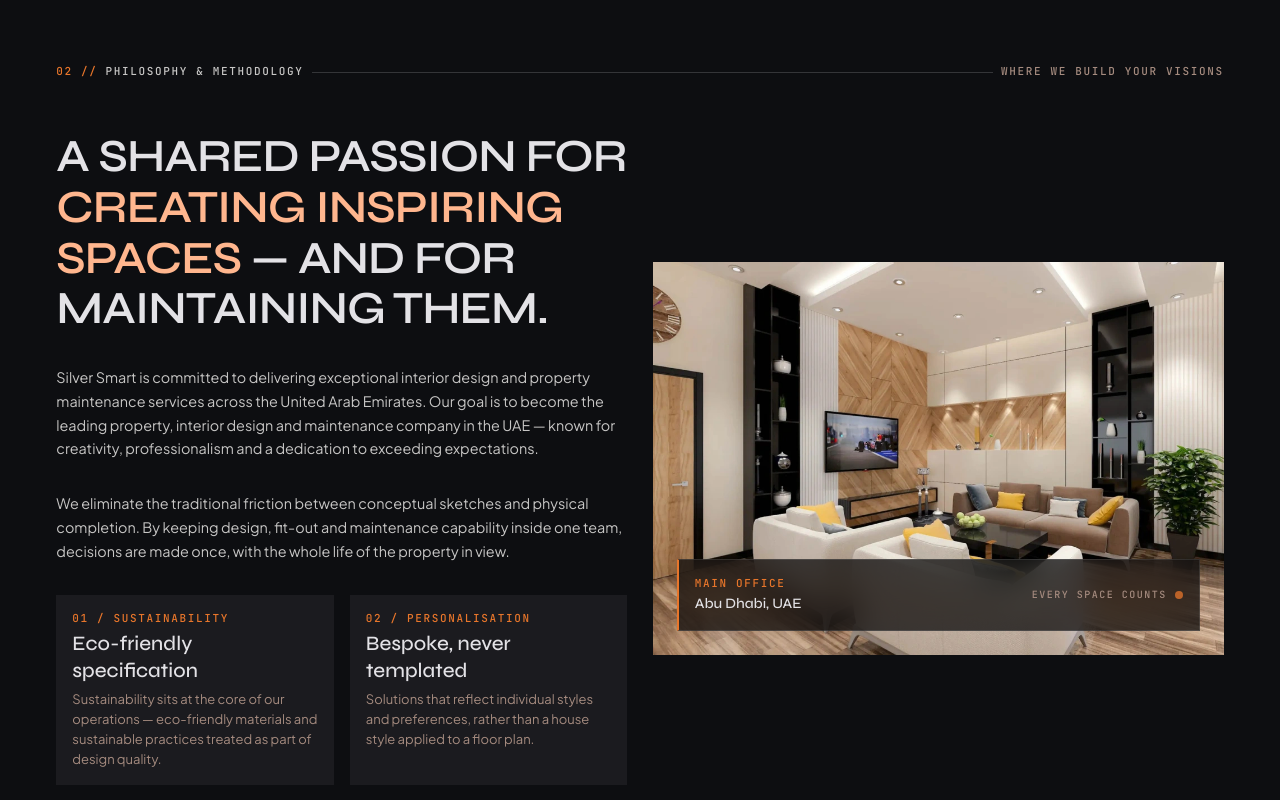
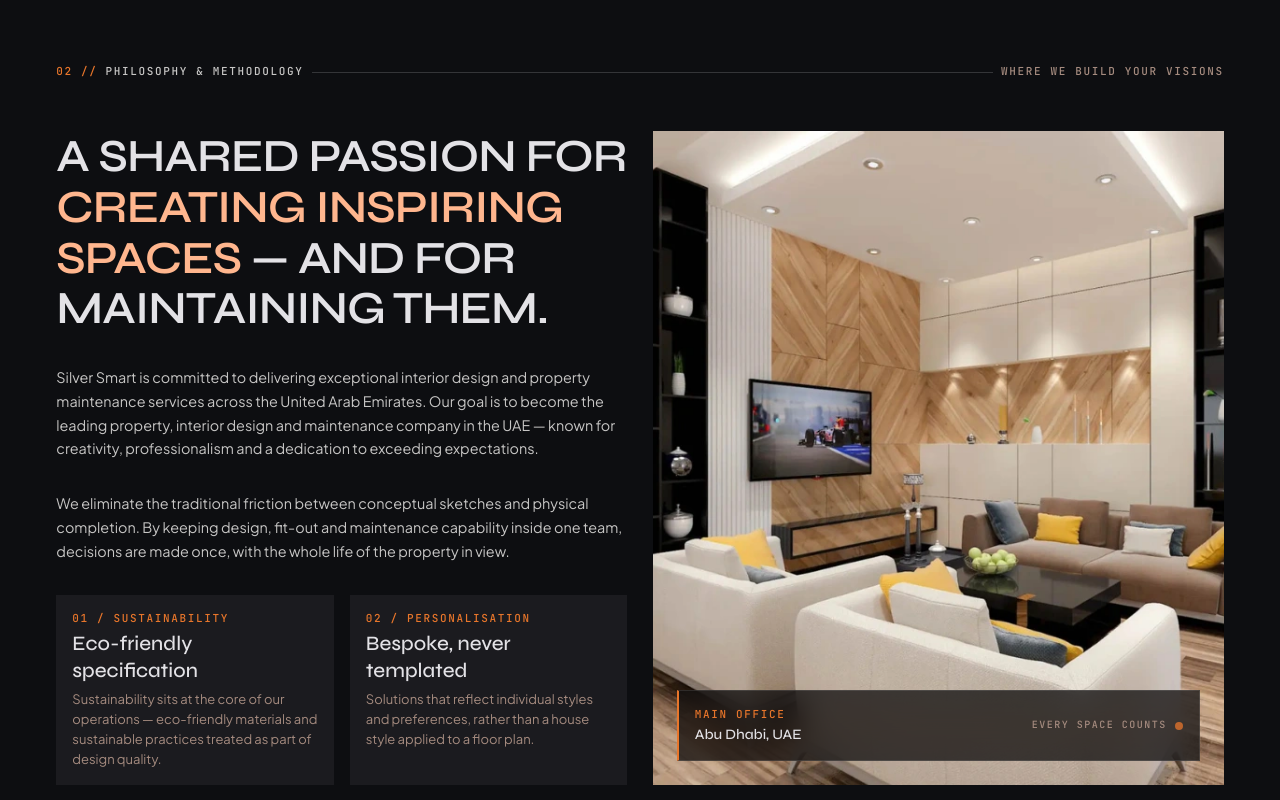
Before and after one commit to joeka7/Silver-Smart, a React (Vite) app: page /about in a window 1280 px wide. Shown: the part 840-1640 px from the top of the page. Built offline with nearby package versions, Linux system fonts and the light colour scheme.

Commit message:
match section 02 image height to adjacent text column

```diff
--- a/src/pages/About.tsx
+++ b/src/pages/About.tsx
@@ -53,7 +53,7 @@ export default function About() {
         <div className="wrap">
           <SectionIndex n="02" title="Philosophy & methodology" note="Where we build your visions" />
 
-          <div className="split">
+          <div className="split split-fill">
             <div className="col-6 stack-lg">
               <h2 className="t-lg" data-r>
                 A shared passion for <span className="c-primary">creating inspiring spaces</span> — and for maintaining
@@ -95,7 +95,7 @@ export default function About() {
             </div>
 
             <div className="col-6" data-r style={{ '--dl': '.1s' } as StyleWithVars}>
-              <div className="frame frame-zoom" style={{ aspectRatio: '16 / 11' }}>
+              <div className="frame frame-zoom frame-fill">
                 <img src={hero1} alt="Silver Smart interior, delivered end to end" loading="lazy" decoding="async" />
                 <div className="glass frame-cap">
                   <div>
```
